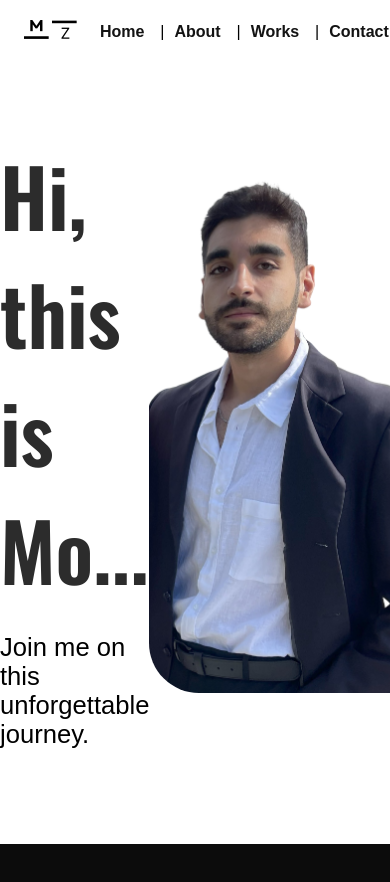
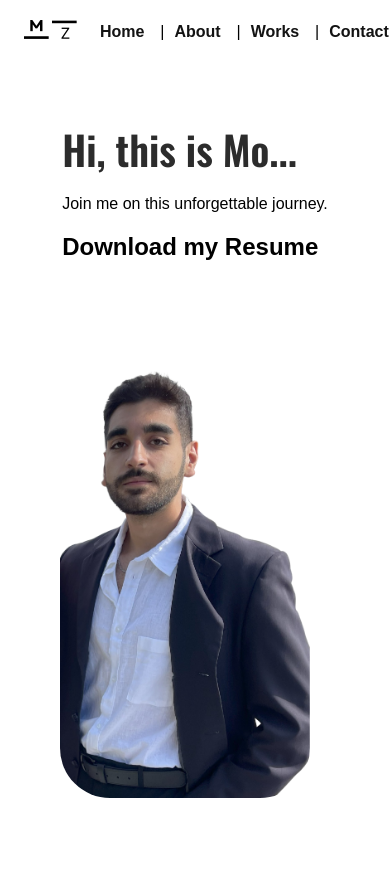
Before and after one commit to mstfazmni/latest-portfolio, a React (Create React App) app in the folder portfolio/: page / in a window 390 px wide. Before the commit the page ends 844 px from the top, so only its background shows below. Built offline with nearby package versions, Linux system fonts and the light colour scheme; a web font is replaced by a local one.

Commit message:
responsive home page and about page

```diff
--- a/portfolio/src/pages/About.jsx
+++ b/portfolio/src/pages/About.jsx
@@ -11,7 +11,7 @@ const About = () => {
       transition={{ duration: 0.5 }}
     >
     <div className="about-container">
-      <video className="bg-video" autoPlay loop muted>
+      <video className="bg-video" autoPlay loop muted playsInline>
         <source src={myVideo} type="video/mp4"/>
         Your browser does not support the video tag.
       </video>
--- a/portfolio/src/pages/Home.jsx
+++ b/portfolio/src/pages/Home.jsx
@@ -30,6 +30,7 @@ const Home = () => {
                 </motion.h1>
 
                     <p> Join me on this unforgettable journey.</p>
+                <h2>Download my Resume</h2>
                 </section>
 
                 <section className="right-sec">
@@ -42,7 +43,6 @@ const Home = () => {
                 whileHover={{ scale: 1.1, rotate: 3 }}
                 transition={{ duration: 0.3 }}
                 />
-                    {/* <img src={myPic} alt="myPic" className="my-pic"></img> */}
                 </section>
             </div>
 
--- a/portfolio/src/styles/About.css
+++ b/portfolio/src/styles/About.css
@@ -38,17 +38,35 @@
     font-family: 'Grandiflora One', sans-serif;
 }
 
-/* Mobile Devices (Phones) */
+/* Responsive Design */
+@media (max-width: 1024px) {
+    .overlay h1 {
+        font-size: 4rem;
+    }
+    .overlay p {
+        font-size: 1.2rem;
+    }
+}
+
+@media (max-width: 768px) {
+    .overlay h1 {
+        font-size: 3rem;
+    }
+    .overlay p {
+        font-size: 1rem;
+    }
+}
+
 @media (max-width: 480px) {
-
     .overlay {
         left: 50%;
         position: relative;
+        padding: 10px;
     }
-    .overlay h1{
+    .overlay h1 {
         font-size: 2.5rem;
     }
     .overlay p {
-        font-size: 1.1rem;
+        font-size: 1rem;
     }
 }
--- a/portfolio/src/styles/Home.css
+++ b/portfolio/src/styles/Home.css
@@ -1,20 +1,19 @@
-@import url('https://fonts.googleapis.com/css2?family=Oswald:wght@600&display=swap');
-
-/* Reset body margin and set font family globally */
 body, html {
   margin: 0;
   padding: 0;
-    font-family: 'Arial', sans-serif;  /* You can use any font you like */
-    overflow: hidden;  /* Remove scrollbar */
+  font-family: 'Arial', sans-serif;
+  overflow-x: hidden;
 }
 
-.home-container{
+.home-container {
   height: 100vh;
   display: flex;
   justify-content: space-evenly;
   align-items: center;
   background-color: #ffffff;
+  flex-direction: row;
 }
+
 /* Left section styling */
 .left-sec h1 {
   font-size: 5rem;
@@ -23,15 +22,55 @@ body, html {
   margin-bottom: 10px;
   font-family: 'Oswald', sans-serif;
 }
+
 .left-sec p {
   font-size: 1.6rem;
   color: #000000;
   font-weight: 500;
   font-family: 'Grandiflora One', sans-serif;
 }
+
 /* Right section styling */
 .my-pic {
   width: 300px;
   border-radius: 50px;
-    /* box-shadow: 0 4px 8px rgba(0, 0, 0, 0.2);  */
+  transition: all 0.2s ease;
 }
+
+/* Mobile responsive adjustments */
+@media (max-width: 768px) {
+  .home-container {
+      flex-direction: column;
+      padding: 20px;
+  }
+
+  .left-sec h1 {
+      font-size: 3rem;  /* Smaller font size */
+  }
+
+  .left-sec p {
+      font-size: 1.2rem;  /* Adjust paragraph size */
+  }
+
+  .my-pic {
+      width: 300px;
+  }
+}
+
+@media (max-width: 480px) {
+  .home-container {
+      flex-direction: column;  /* Ensure sections stack on very small screens */
+  }
+
+  .left-sec h1 {
+      font-size: 2.5rem;  /* Further reduce font size */
+  }
+
+  .left-sec p {
+      font-size: 1rem;  /* Smaller text for mobile */
+  }
+
+  .my-pic {
+      width: 250px;  /* Adjust image size for very small screens */
+  }
+}
```
Lines whose indentation alone changed are shown as unchanged.
